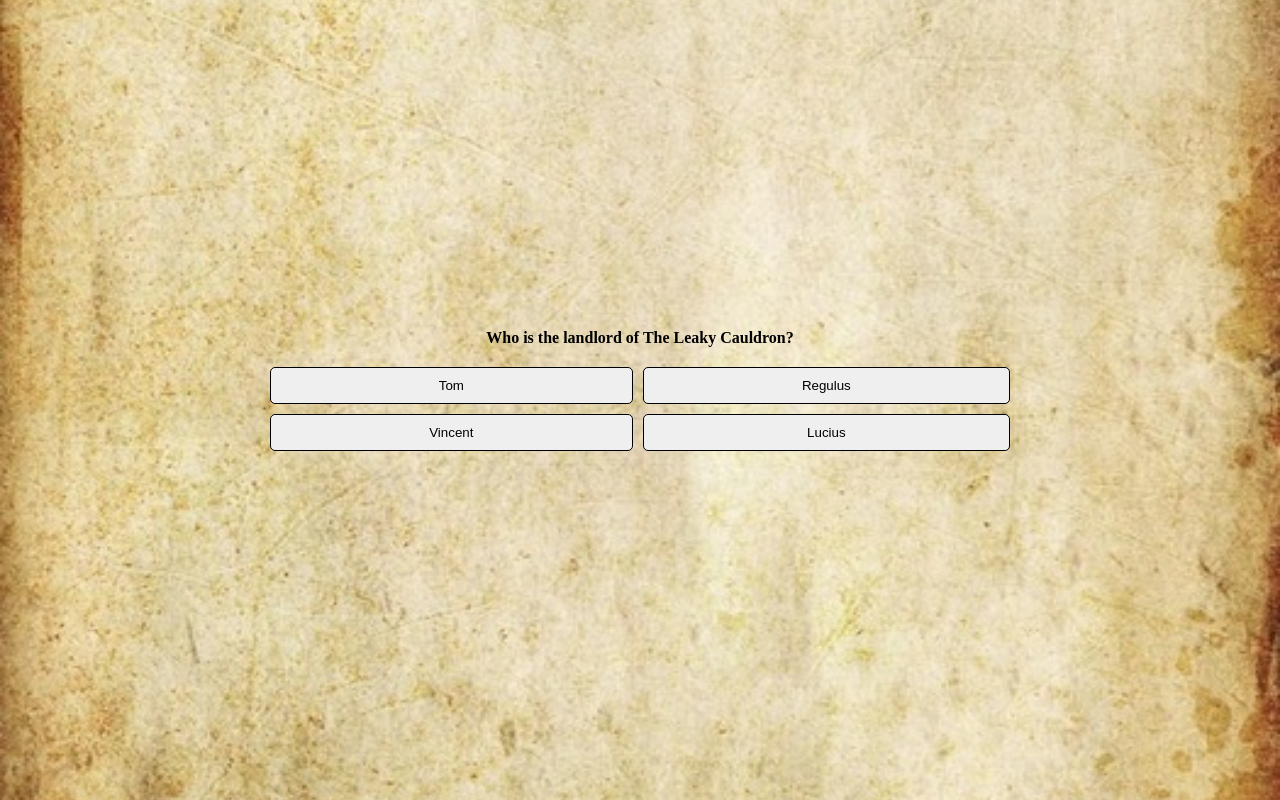
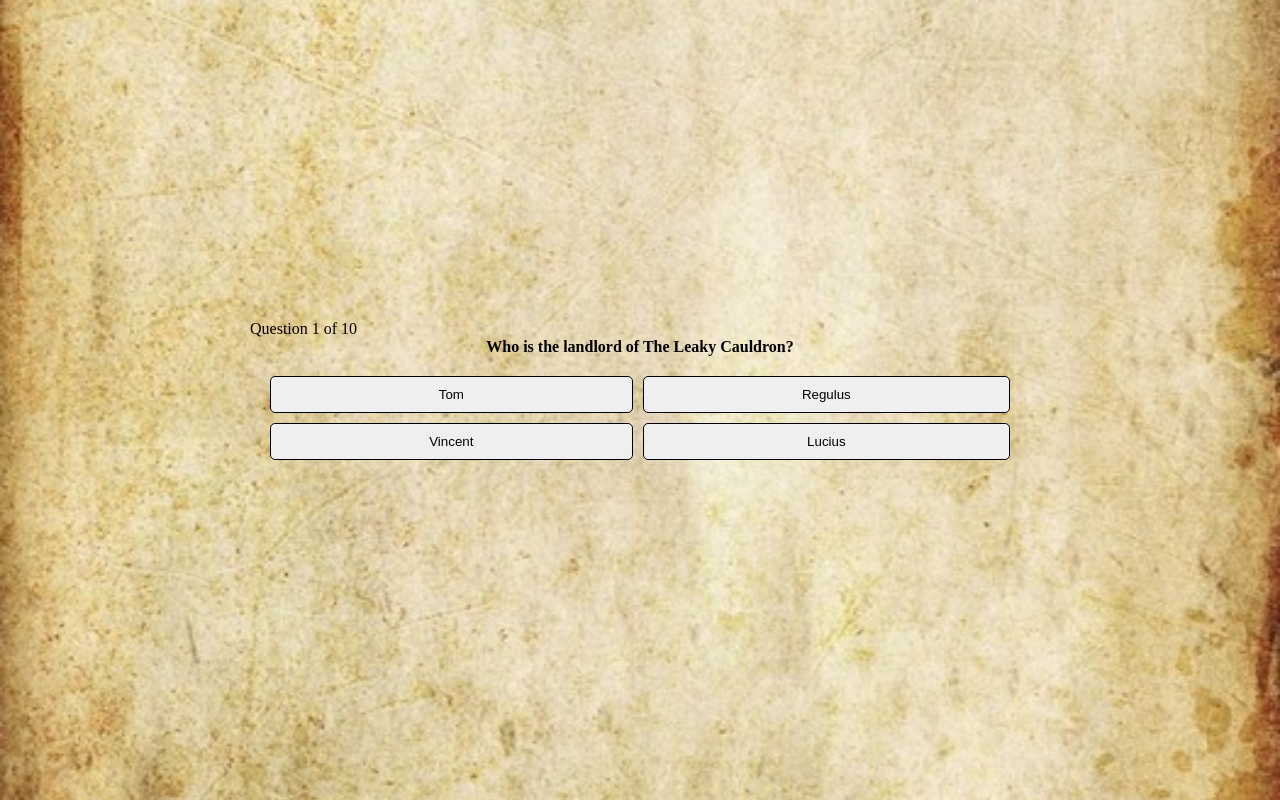
Before and after one commit to emilycheatham/Project2Quiz, a plain HTML site: page index.html in a window 1280 px wide. Both pictures are taken after a click on the button "Start your OWLs". Drawn offline with Linux system fonts and the light colour scheme; a web font is replaced by a local one.

Commit message:
Add current question number counter on

```diff
--- a/assets/js/script.js
+++ b/assets/js/script.js
@@ -40,6 +40,9 @@ function setNextQuestion() {
 }
 
 function showQuestion(question) {
+    const currentQuestionNumber = document.getElementById("current-question");
+    currentQuestionNumber.innerText = currentQuestionIndex + 1;
+
     questionElement.innerText = question.question;
     question.answers.forEach(answer => {
         const button = document.createElement("button");
--- a/index.html
+++ b/index.html
@@ -16,6 +16,9 @@
 </head>
 <body>
     <div class="container">
+        <div id="question-counter">
+            Question <span id="current-question">1</span> of 10
+        </div>
         <div id="question-container" class="hide">
             <div id=question>Question displayed here</div>
             <div id="answer-buttons" class="btn-grid">
```
